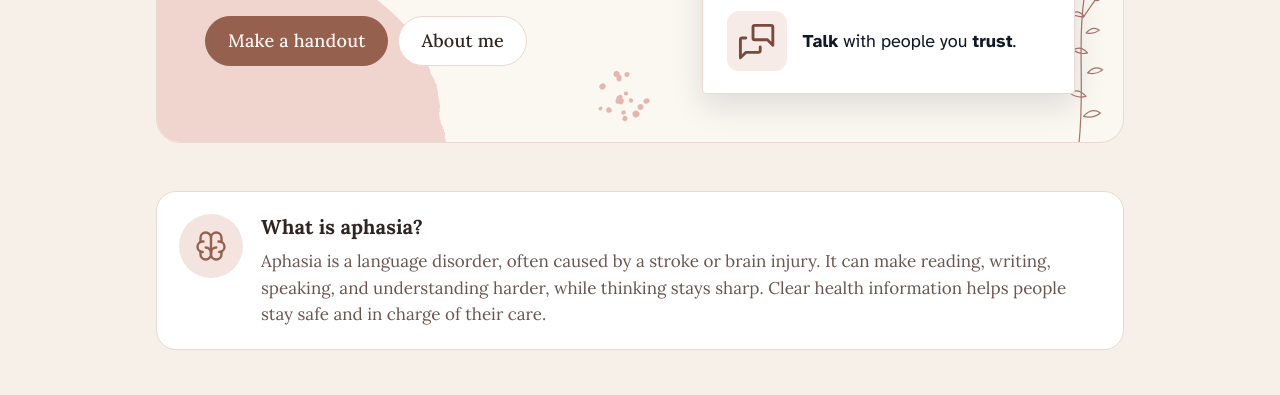
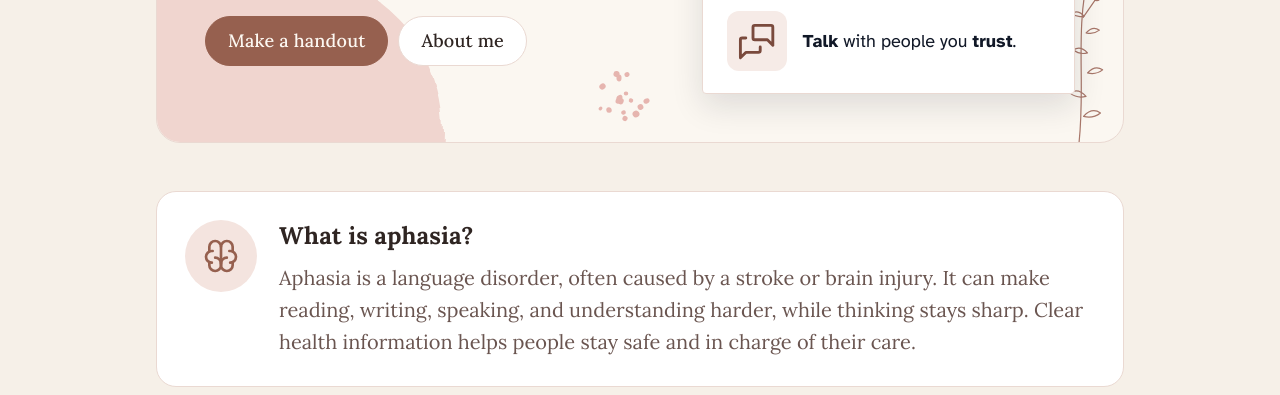
Before and after one commit to SabrinaGrewalRequena/aphasia-friendly-docs, a plain HTML site: page frontend/aphasia_handout_maker.html in a window 1280 px wide. Shown: the part 355-750 px from the top of the page. Drawn offline with nearby package versions, Linux system fonts and the light colour scheme.

Commit message:
Prototype v21: larger 'What is aphasia?' box
Co-Authored-By: Claude Opus 5.5 <noreply@anthropic.com>
Claude-Session: https://claude.ai/code/session_01Hw1VZRnPyzVUG9nGErKJfC

```diff
--- a/frontend/aphasia_handout_maker.html
+++ b/frontend/aphasia_handout_maker.html
@@ -268,6 +268,12 @@ body { font-size: 18px; }
 .hero h1, .page h2.h, .card h3, .drop h1 { font-weight: 700; }
 .feat h3, .brand { font-weight: 600; }
 .tab, button, .filebtn { font-weight: 500; }
+/* "What is aphasia?" a little larger than the other cards */
+.aph { padding: 28px; gap: 22px; grid-template-columns: 72px minmax(0, 1fr); }
+.aph .icon { width: 72px; height: 72px; padding: 16px; }
+.aph h3 { font-size: 24px; margin-bottom: 10px; }
+.aph p { font-size: 20px; line-height: 1.6; }
+@media (max-width: 760px) { .aph { padding: 22px; grid-template-columns: 56px minmax(0, 1fr); gap: 16px; } .aph .icon { width: 56px; height: 56px; padding: 12px; } .aph h3 { font-size: 22px; } .aph p { font-size: 18px; } }
 </style>
 
 <svg width="0" height="0" style="position:absolute" aria-hidden="true"><filter id="paint" x="-50%" y="-50%" width="200%" height="200%"><feTurbulence type="fractalNoise" baseFrequency="0.018" numOctaves="3" seed="4"/><feDisplacementMap in="SourceGraphic" scale="18"/></filter></svg>
```
Also changed, not shown: frontend/template.html (+6 -0 lines), web/index.html (+6 -0 lines).
